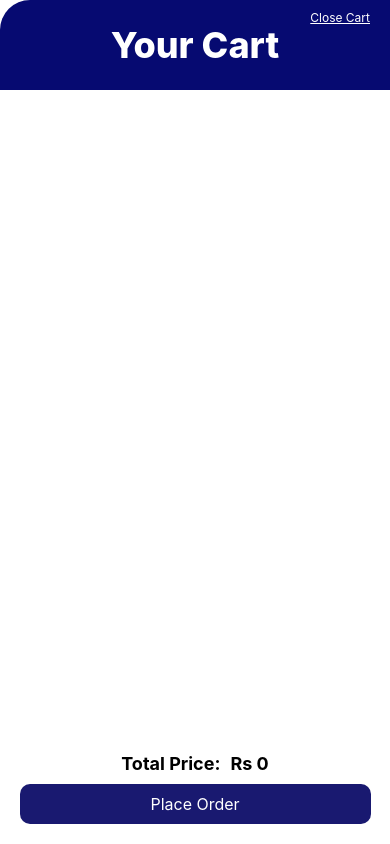
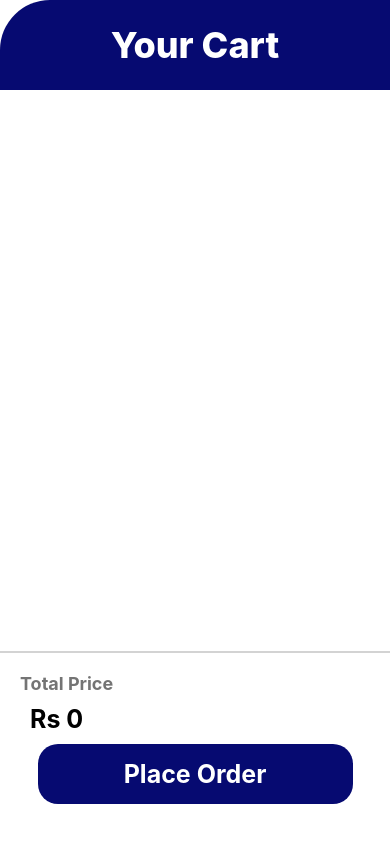
Before and after one commit to Thulasithang/Hotel-MIS, a React Native app in the folder VirtualWaiter/: screen /Cart in a window 390 px wide. Built offline with nearby package versions, Linux system fonts and the light colour scheme.

Commit message:
VW Styles Finished

```diff
--- a/VirtualWaiter/components/atoms/CarouselCardItem.js
+++ b/VirtualWaiter/components/atoms/CarouselCardItem.js
@@ -17,20 +17,9 @@ const CarouselCardItem = ({ item, index, dispatch }) => {
   const handleAddToCart = (item) => {
     dispatch({
       type: "ADD_TO_CART",
+      // payload: { price: item.price, item: item, id: item.menuitemId, name: item.name, count: 1 },
       payload: { id: item.menuitemId, item: item, count: 1 },
     });
-  };
-
-  // Check if discount is 0, if so, hide the red discount circle
-  const renderDiscountCircle = () => {
-    if (item.discount === 0) {
-      return null; // Return null to hide the circle
-    }
-    return (
-      <View style={styles.discountStar}>
-        <Text style={styles.discountText}>{item.discount}% OFF</Text>
-      </View>
-    );
   };
 
   return (
@@ -38,19 +27,19 @@ const CarouselCardItem = ({ item, index, dispatch }) => {
       <Image
         source={{ uri: item.imageUrl }}
         style={styles.image}
-        resizeMode="contain"
+        resizeMode="cover"
       />
       <Text style={styles.header}>{item.name}</Text>
       <Text style={styles.body}>{item.description}</Text>
-      <View style={{ flexDirection: "row", marginTop: 20, paddingLeft: 10 }}>
-        <Ionicons name="star" size={20} color="gold" />
-        <Text style={{ marginLeft: 10 }}>{item.rating}</Text>
-        <Text style={{ position: "absolute", end: 60 }}>Rs {item.price}</Text>
+      <View style={styles.ratings}>
+        <Ionicons name="star" size={25} color="gold" />
+        <Text style={{ marginLeft: 10, fontSize: 22 }}>{item.rating}</Text>
+        <Text style={styles.price}>Rs {item.price}</Text>
         <TouchableOpacity
           onPress={() => handleAddToCart(item)} // Pass a function reference
           style={{ position: "absolute", end: 10, alignSelf: "center" }}
         >
-          <Ionicons name="add-circle-outline" size={40} color="black" />
+          <Ionicons name="add-circle-outline" size={40} style={styles.plus} />
         </TouchableOpacity>
       </View>
     </View>
@@ -60,13 +49,21 @@ const CarouselCardItem = ({ item, index, dispatch }) => {
 const styles = StyleSheet.create({
   container: {
     borderRadius: 8,
-    width: ITEM_WIDTH,
+    width: 250,
     height: 380,
-    marginLeft: 10,
-    marginRight: 10,
-    marginBottom: 30,
+    marginHorizontal: 10,
+    marginBottom: 20,
     backgroundColor: "white",
     elevation: 10,
+    paddingBottom: 10,
+    paddingHorizontal: 10,
+    flex: 1, // This makes the parent view take up the entire available height
+    justifyContent: "space-between", // Aligns items at the start and end, pushing the ratings view to the bottom
+
+    borderRadius: 30,
+    backgroundColor: "#FFF",
+    shadowColor: "#000",
+    elevation: 2,
   },
   image: {
     width: 180,
@@ -78,7 +75,7 @@ const styles = StyleSheet.create({
   },
 
   plus: {
-    color: "#070C41",
+    color: "#060A71",
   },
 
   ratings: {
@@ -99,9 +96,19 @@ const styles = StyleSheet.create({
   },
 
   body: {
-    padding: 10,
-    color: "#222",
-    fontSize: 12,
+    color: "#000000",
+    paddingTop: 10,
+    fontSize: 13,
+  },
+
+  price: {
+    position: "absolute",
+    end: 60,
+    color: "#FE554A",
+    fontSize: 20,
+    fontStyle: "normal",
+    fontWeight: "500",
+    letterSpacing: -0.72,
   },
 });
 
--- a/VirtualWaiter/components/pages/CartScreen.js
+++ b/VirtualWaiter/components/pages/CartScreen.js
@@ -7,6 +7,7 @@ import {
   TouchableOpacity,
   StyleSheet,
   FlatList,
+  Image,
 } from "react-native";
 import Icon from "react-native-vector-icons/Ionicons";
 import { width } from "deprecated-react-native-prop-types/DeprecatedImagePropType";
@@ -77,9 +78,6 @@ const CartScreen = ({
   return (
     <View style={styles.cartContainer}>
       <View style={styles.sliderTopic}>
-        <TouchableOpacity onPress={onClose} style={styles.closeButton}>
-          <Text style={styles.closeText}>Close Cart</Text>
-        </TouchableOpacity>
         <Text style={styles.topicText}>Your Cart</Text>
       </View>
       <View style={styles.container}>
@@ -89,61 +87,54 @@ const CartScreen = ({
           renderItem={({ item }) => {
             return (
               <View style={styles.cartItem}>
-                <View style={{ flexDirection: "column" }}>
+                <View style={{ flexDirection: "row" }}>
+                  <View style={{ flex: 2, flexDirection: "column" }}>
                     <Text style={styles.cartItemName}>{item.item.name}</Text>
-                  <View
-                    style={{
-                      flexDirection: "row",
-                    }}
-                  >
-                    <View>
                     <Text style={styles.cartItemPrice}>
                       Price: Rs {item.item.price}
                     </Text>
-                    </View>
-                    <View>
-                      <View style={styles.quantityContainer}>
-                        <TouchableOpacity
-                          onPress={() => decreaseItemQuantity(item.id)}
-                        >
-                          <Text
-                            style={{
-                              fontSize: 20,
-                              fontWeight: "bold",
-                              alignSelf: "center",
-                            }}
-                          >
-                            <Icon name="remove" size={20} color="white" />
-                          </Text>
-                        </TouchableOpacity>
-                        <Text style={styles.cartItemCount}>{item.count}</Text>
-                        <TouchableOpacity
-                          onPress={() => increaseItemQuantity(item.id)}
-                        >
-                          <Text style={{ fontWeight: "bold" }}>
-                            <Icon name="add" size={20} color="white" />
-                          </Text>
-                        </TouchableOpacity>
-                      </View>
-                    </View>
-                  </View>
                     {discountContainer(item)}
                     <View style={styles.totalPrice}>
                       <Text style={{ fontSize: 18, fontWeight: "normal" }}>
                         Total: Rs{" "}
                         {item.item.price * item.count -
-                        ((item.item.price * item.item.discount) / 100).toFixed(
-                          2
-                        )}
+                          (
+                            (item.item.price * item.item.discount) /
+                            100
+                          ).toFixed(2)}
                       </Text>
+                    </View>
+                    <View style={styles.quantityContainer}>
                       <TouchableOpacity
+                        style={styles.circleButton}
+                        onPress={() => decreaseItemQuantity(item.id)}
+                      >
+                        <Icon name="remove" size={20} color="white" />
+                      </TouchableOpacity>
+                      <Text style={styles.cartItemCount}>{item.count}</Text>
+                      <TouchableOpacity
+                        style={styles.circleButton}
+                        onPress={() => increaseItemQuantity(item.id)}
+                      >
+                        <Icon name="add" size={20} color="white" />
+                      </TouchableOpacity>
+                    </View>
+                  </View>
+                  <View style={({ flex: 1 }, styles.removeFromCartButton)}>
+                    <Image
+                      style={{ width: 80, height: 80 }}
+                      source={{ uri: item.item.imageUrl }}
+                    />
+                    <TouchableOpacity
+                      style={styles.removeFromCartButton}
                       onPress={() =>
-                        dispatch({ type: "REMOVE_FROM_CART", payload: item.id })
+                        dispatch({
+                          type: "REMOVE_FROM_CART",
+                          payload: item.id,
+                        })
                       }
                     >
-                      <Text style={styles.removeFromCartButton}>
-                        Remove from cart
-                      </Text>
+                      <Icon name="trash" size={25} color="red" />
                     </TouchableOpacity>
                   </View>
                 </View>
@@ -152,12 +143,9 @@ const CartScreen = ({
           }}
         />
       </View>
-      {/* Total Price */}
-      <View style={styles.buttonContainer}>
       <View style={styles.totalPriceContainer}>
-          <Text style={styles.totalPriceText}>Total Price:</Text>
+        <Text style={styles.totalPriceText}>Total Price</Text>
         <Text style={styles.totalPriceAmount}>Rs {totalPrice}</Text>
-        </View>
         <TouchableOpacity style={styles.button} onPress={handlePlaceOrder}>
           <Text style={styles.buttonText}>Place Order</Text>
         </TouchableOpacity>
@@ -168,20 +156,19 @@ const CartScreen = ({
 
 const styles = StyleSheet.create({
   cartContainer: {
-    flex: 1,
+    flexDirection: "column",
     backgroundColor: "white",
-    // position: "absolute",
-    top: 0,
-    right: 0,
     width: "100%", // Adjust the width as needed
-    height: "100%",
+    minHeight: "100%",
+    maxHeight: "135%",
     zIndex: 1, // Ensures it is on top of other views
+    justifyContent: "space-between",
   },
 
   sliderTopic: {
     height: 90,
     backgroundColor: "#060a71",
-    borderTopLeftRadius: 30,
+    borderTopLeftRadius: 50,
     justifyContent: "center",
     alignItems: "center",
   },
@@ -199,8 +186,17 @@ const styles = StyleSheet.create({
     marginRight: 10,
   },
   container: {
-    // flex:  1,
+    flexDirection: "column",
     paddingTop: 20,
+    paddingHorizontal: 20,
+  },
+
+  circleButton: {
+    backgroundColor: "#060a71",
+    borderRadius: 20,
+    justifyContent: "center",
+    alignItems: "center",
+    alignSelf: "center",
   },
   title: {
     fontSize: 24,
@@ -209,7 +205,7 @@ const styles = StyleSheet.create({
     alignSelf: "center",
   },
   cartItem: {
-    flexDirection: "row",
+    flexDirection: "column",
     borderBottomWidth: 1,
     borderBottomColor: "lightgray",
     paddingVertical: 10,
@@ -225,19 +221,18 @@ const styles = StyleSheet.create({
   },
 
   cartItemName: {
+    flex: 2,
     fontSize: 20,
-    justifyContent: "flex-end",
     fontWeight: "bold",
   },
   cartItemPrice: {
     fontSize: 18,
     color: "gray",
     marginRight: 10,
-    alignContent: "flex-start",
   },
   cartItemCount: {
     fontSize: 18,
-    color: "white",
+    color: "#060a71",
     alignContent: "flex-end",
   },
   quantityContainer: {
@@ -245,28 +240,35 @@ const styles = StyleSheet.create({
     flexDirection: "row",
     justifyContent: "space-around",
     alignItems: "center",
+    alignSelf: "flex-end",
     width: 100,
     height: 30,
-    backgroundColor: "blue",
     borderRadius: 10,
     paddingHorizontal: 5,
   },
   removeFromCartButton: {
-    color: "red",
-    fontSize: 14,
-    textDecorationLine: "underline",
+    paddingTop: 15,
+    paddingHorizontal: 10,
+    alignSelf: "flex-end",
   },
   totalPriceContainer: {
-    flexDirection: "row",
+    padding: 20,
+    flexDirection: "column",
     justifyContent: "center",
     marginBottom: 10,
+    display: "flex-end",
+    borderTopColor: "lightgray",
+    borderTopWidth: 2,
   },
   totalPriceText: {
+    color: "#747474",
+
     fontSize: 18,
     fontWeight: "bold",
   },
   totalPriceAmount: {
-    fontSize: 18,
+    marginTop: 10,
+    fontSize: 25,
     fontWeight: "bold",
     marginLeft: 10,
   },
@@ -279,15 +281,21 @@ const styles = StyleSheet.create({
     alignSelf: "center",
   },
   button: {
-    backgroundColor: "midnightblue",
-    borderRadius: 10,
-    width: "100%",
+    marginVertical: 10,
+    backgroundColor: "#060a71",
+    borderRadius: 20,
+    width: "90%",
+    height: 60,
     paddingVertical: 10,
     alignItems: "center",
+    justifyContent: "center",
+    alignSelf: "center",
+    padding: 5,
   },
   buttonText: {
     color: "white",
-    fontSize: 16,
+    fontSize: 25,
+    fontWeight: "bold",
   },
 });
 
--- a/VirtualWaiter/components/pages/OrderStatus.js
+++ b/VirtualWaiter/components/pages/OrderStatus.js
@@ -1,22 +1,19 @@
 import React, { useState, useEffect, useRef } from "react";
 import { View, Text, StyleSheet, TouchableOpacity } from "react-native";
 import { useNavigation } from "@react-navigation/native";
-import WebSocket from 'react-native-websocket';
+import WebSocket from "react-native-websocket";
 
-
-
-const OrderStatusScreen = ({onClose}) => {
-  const [message, setMessage] = useState('');
+const OrderStatusScreen = ({ onClose }) => {
+  const [message, setMessage] = useState("");
   const socketRef = useRef(null);
   const navigation = useNavigation();
 
-
   useEffect(() => {
     // Replace 'ws://your-backend-url' with the actual WebSocket server URL.
-    socketRef.current = new WebSocket('ws://192.168.1.6:8080/websocket');
+    socketRef.current = new WebSocket("ws://192.168.1.6:8080/websocket");
 
     socketRef.current.onopen = () => {
-      console.log('WebSocket connection opened.');
+      console.log("WebSocket connection opened.");
     };
 
     socketRef.current.onmessage = (e) => {
@@ -25,29 +22,30 @@ const OrderStatusScreen = ({onClose}) => {
     };
 
     socketRef.current.onerror = (error) => {
-      console.error('WebSocket error:', error);
+      console.error("WebSocket error:", error);
     };
 
     socketRef.current.onclose = (event) => {
-      console.log('WebSocket closed:', event.reason);
+      console.log("WebSocket closed:", event.reason);
     };
   }, []);
 
   const handleButton = () => {
-      navigation.navigate('Feedback');
-    }
-
+    navigation.navigate("Feedback");
+  };
 
   return (
-    <View style={styles.container}>
-      <Text style={styles.title}>Order Status</Text>
-      <Text>message: {message}</Text>
-      {/* Create three progress bars with text */}
-      <ProgressBar text="Ordered" />
-      {/* <ProgressBar text="Accepted" />
-      <ProgressBar text="Prepared" /> */}
+    <View style={styles.cartContainer}>
+      <View style={styles.sliderTopic}>
+        <Text style={styles.topicText}>Order Status</Text>
+      </View>
+
+      <View style={styles.progressContainer}>
+        <ProgressBar text="Ordered" />
+      </View>
+
       <View style={styles.buttonContainer}>
-      <TouchableOpacity style={styles.button} onPress={handleButton}>
+        <TouchableOpacity style={styles.button} onPress={handleButton}>
           <Text style={styles.buttonText}>Finish Session</Text>
         </TouchableOpacity>
       </View>
@@ -60,17 +58,39 @@ const ProgressBar = ({ text }) => {
   return (
     <View style={styles.progressBar}>
       <View style={styles.progressBarFill}></View>
-      <Text style={styles.progressBarText}>{text}</Text>
     </View>
   );
 };
 
 const styles = StyleSheet.create({
-  container: {
+  cartContainer: {
     flex: 1,
+    backgroundColor: "white",
+    // position: "absolute",
+    top: 0,
+    right: 0,
+    width: "100%", // Adjust the width as needed
+    height: "100%",
+    zIndex: 1, // Ensures it is on top of other views
+  },
+
+  sliderTopic: {
+    height: 90,
+    backgroundColor: "#060a71",
+    borderTopLeftRadius: 50,
+    justifyContent: "center",
     alignItems: "center",
-    justifyContent: "center",
-    backgroundColor: "white",
+  },
+
+  topicText: {
+    color: "#ffffff",
+    fontSize: 36,
+    fontStyle: "normal",
+    fontWeight: "800",
+  },
+
+  progressContainer: {
+    marginTop: 10,
   },
   title: {
     fontSize: 24,
@@ -78,25 +98,25 @@ const styles = StyleSheet.create({
     marginBottom: 20,
   },
   progressBar: {
+    alignSelf: "center",
     width: "80%",
-    height: 30,
-    backgroundColor: "lightgray", // Background color of the progress bar
-    borderRadius: 15, // Half of the height for rounded corners
-    marginBottom: 10,
+    height: 60,
+    backgroundColor: "#C1DAF0", // Background color of the progress bar
+    borderRadius: 30,
     flexDirection: "row", // Align text horizontally with progress bar
   },
   progressBarFill: {
     flex: 1, // Fills the available space based on progress
-    backgroundColor: "midnightblue", // Color of the filled progress
-    borderRadius: 15, // Match the parent for rounded corners
+    backgroundColor: "#C1F0D1", // Color of the filled progress
+    borderRadius: 30, // Match the parent for rounded corners
   },
   progressBarText: {
+    height: 100,
     fontSize: 16,
     fontWeight: "bold",
     color: "white", // Text color
-    textAlign: "center", // Center text horizontally
-    lineHeight: 30, // Center text vertically within the progress bar
-    flex: 2, // Take up 2/3 of the space for text
+    justifyContent: "center",
+    lineHeight: 50, // Center text vertically
   },
   buttonContainer: {
     alignItems: "center",
@@ -107,15 +127,21 @@ const styles = StyleSheet.create({
     alignSelf: "center",
   },
   button: {
-    backgroundColor: "midnightblue",
-    borderRadius: 10,
-    width: "100%",
+    marginVertical: 10,
+    backgroundColor: "#060a71",
+    borderRadius: 20,
+    width: "90%",
+    height: 60,
     paddingVertical: 10,
     alignItems: "center",
+    justifyContent: "center",
+    alignSelf: "center",
+    padding: 5,
   },
   buttonText: {
     color: "white",
-    fontSize: 16,
+    fontSize: 25,
+    fontWeight: "bold",
   },
 });
 
--- a/VirtualWaiter/navigation/MainContainer.js
+++ b/VirtualWaiter/navigation/MainContainer.js
@@ -74,7 +74,7 @@ const MainContainer = ({ tableNo }) => {
 
               // Make an HTTP PATCH request to your backend API
               const response = await fetch(
-                `http://10.10.5.194:8080/api/v1/table/update/${tableId}?waiterRequested=true&occupied=true`,
+                `http://192.168.8.102:8080/api/v1/table/update/${tableId}?waiterRequested=true&occupied=true`,
                 {
                   method: "PATCH", // Use PATCH method
                   headers: {
@@ -107,7 +107,7 @@ const MainContainer = ({ tableNo }) => {
       {cartVisible && (
         <View
           style={[
-            styles.cartOverlay,
+            styles.barOverlay,
             { width: screenWidth * cartWidthPercentage },
           ]}
         >
@@ -117,7 +117,7 @@ const MainContainer = ({ tableNo }) => {
       {orderStatusVisible && (
         <View
           style={[
-            styles.orderStatusOverlay,
+            styles.barOverlay,
             { width: screenWidth * cartWidthPercentage },
           ]}
         >
@@ -125,7 +125,7 @@ const MainContainer = ({ tableNo }) => {
         </View>
       )}
       <View style={styles.bottomNavigator}>
-        <TouchableOpacity style={styles.cartButton} onPress={handleCart}>
+        <TouchableOpacity style={styles.bottomNavButton} onPress={handleCart}>
           <Icon name="cart-outline" size={iconWidth} />
         </TouchableOpacity>
         <TouchableOpacity
@@ -157,8 +157,8 @@ const styles = StyleSheet.create({
     paddingBottom: 400,
     flexDirection: "column",
     backgroundColor: "#060a71",
-    borderTopRightRadius: 30,
-    borderBottomRightRadius: 30,
+    borderTopRightRadius: 50,
+    borderBottomRightRadius: 50,
   },
   bottomNavButton: {
     flexDirection: "column",
@@ -188,23 +188,26 @@ const styles = StyleSheet.create({
     padding: 10,
     borderRadius: 5,
   },
-  cartOverlay: {
+  barOverlay: {
     position: "absolute",
-    right: 0,
-    bottom: 0,
     right: "8%",
-    height: "100%",
-    backgroundColor: "white", // Customize the background color
+    height: "100%", // Customize the background color
     zIndex: 1,
-
-    // //
     position: "absolute",
+    marginTop: 30,
+    backgroundColor: "#FFF",
     width: "8%",
     height: "100%",
-    paddingTop: 30,
     paddingBottom: 400,
-    borderTopLeftRadius: 30,
-    borderBottomlefttRadius: 30,
+    borderTopLeftRadius: 50,
+    borderBottomlefttRadius: 50,
+    shadowColor: "#000",
+    shadowOffset: {
+      width: 0,
+      height: 10,
+    },
+    shadowOpacity: 0.25,
+    shadowRadius: 10,
   },
   orderStatusOverlay: {
     position: "absolute",
```
Also changed, not shown: VirtualWaiter/components/pages/MenuScreen.js (+2 -7 lines), VirtualWaiter/data/testData.js (+11 -8 lines), VirtualWaiter/store/actions/cartActions.js (+9 -7 lines). Lines whose indentation alone changed are shown as unchanged.
